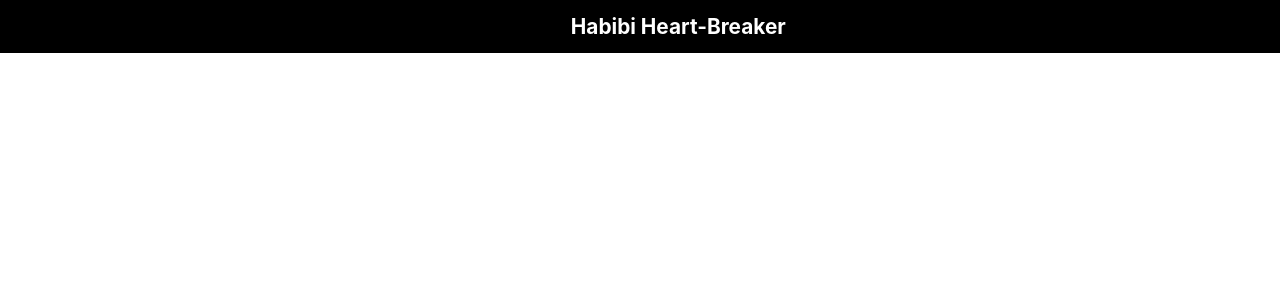
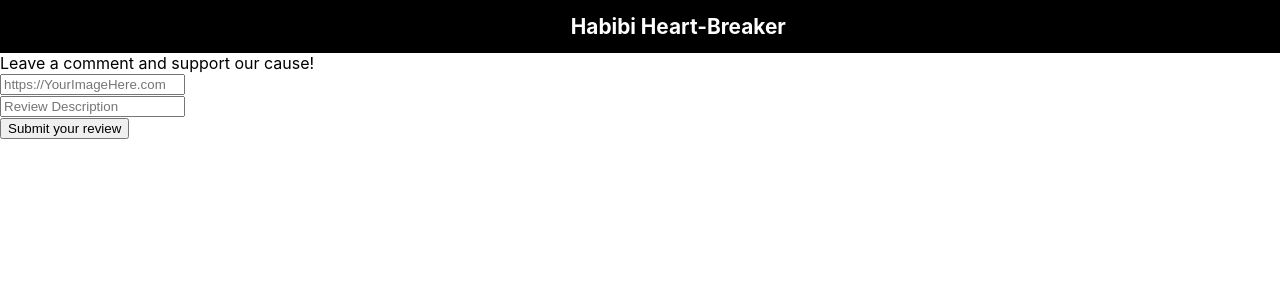
Before and after one commit to ASaliba0419/Habibi-Heartbreaker, a React (Create React App) app in the folder client/: page /show-your-support in a window 1280 px wide. Shown: the top 300 px of the page. Built offline with nearby package versions, Linux system fonts and the light colour scheme; no server answers.

Commit message:
Issue ticket help

```diff
--- a/client/src/App.js
+++ b/client/src/App.js
@@ -12,16 +12,17 @@ import {
   verifyUser,
   removeToken
 } from './services/users.js';
-import { getProducts } from './services/products';
+import { getProducts, createSupport, updateSupport, deleteSupport, getSupport } from './services/products';
 import Comments from './screens/Comments/Comments'
 import About from './screens/About/About'
 import Gallery from './screens/Gallery/Gallery'
+import PviewForm from './screens/PviewForm/PviewForm';
 
 
 
 function App() {
   const [products, setProducts] = useState([])
-
+  const [supports, setSupports] = useState([])
   const [currentUser, setCurrentUser] = useState(null);
   const history = useHistory();
 
@@ -59,6 +60,43 @@ function App() {
     fetchProducts()
   }, [])
 
+  useEffect(() => {
+    const fetchSupports = async () => {
+      const supportList = await getSupport();
+      setSupports(supportList)
+    }
+    fetchSupports()
+  }, [])
+
+
+  useEffect(() => {
+    const fetchSupportsCreate = async () => {
+      const supportList = await createSupport();
+      setSupports(supportList)
+    }
+    fetchSupportsCreate()
+  }, [])
+
+  useEffect(() => {
+    const fetchSupportsUpdate = async () => {
+      const supportList = await updateSupport();
+      setSupports(supportList)
+    }
+    fetchSupportsUpdate()
+  }, [])
+
+  useEffect(() => {
+    const fetchSupportsDelete = async () => {
+      const supportList = await deleteSupport();
+      setSupports(supportList)
+    }
+    fetchSupportsDelete()
+  }, [])
+
+  const handleSupportCreate = async (supportData) => {
+    const newSupport = await createSupport(supportData)
+    setSupports((prevState) => [...prevState, newSupport]);
+  };
 
 
   return (
@@ -77,16 +115,24 @@ function App() {
               <SignIn handleLogin={handleLogin} />
             </Route>
             <Route path='/products'>
-              <Products products={products}/>
+              <Products products={products} />
             </Route>
-            <Route path='/comments'>
-              <Comments />
+            <Route path='/supports'>
+              <Comments
+                getSupport={getSupport}
+                supports={supports}/>
             </Route>
             <Route path='/about-the-owner'>
               <About />
             </Route>
             <Route path='/gallery'>
               <Gallery />
+            </Route>
+            <Route path='/show-your-support'>
+              <PviewForm
+                handleSupportCreate={handleSupportCreate}
+                supports={supports}
+                />
             </Route>
           </Layout>
         </switch>
--- a/client/src/components/Nav/Nav.jsx
+++ b/client/src/components/Nav/Nav.jsx
@@ -21,7 +21,7 @@ const Nav = (props) => {
               <Link to='/about-the-owner'>About the Owner</Link>
               <Link to='/products'>Shop Now</Link>
               <Link to='/'><h1 id='title'>Habibi Heart-Breaker</h1></Link>
-              <Link to='/comments' id='comments-nav'>Comments</Link>
+              <Link to='/supports' id='comments-nav'>Comments</Link>
               <Link to='/sign-up'>Sign Up</Link>
               <Link to='/sign-in'>Login</Link>
 
@@ -33,7 +33,7 @@ const Nav = (props) => {
                 <Link to='/gallery'>Gallery</Link>
                 <Link to='/products'>Shop Now</Link>
                 <Link to='/about-the-owner'>About the Owner</Link>
-                <Link to='/comments' id='comments-nav'>Comments</Link>
+                <Link to='/supports' id='comments-nav'>Comments</Link>
                 <Link to='/cart'>My Cart</Link>
               </div>
             </div>
--- a/client/src/screens/Comments/Comments.jsx
+++ b/client/src/screens/Comments/Comments.jsx
@@ -1,11 +1,26 @@
 import React from 'react'
+import { Link } from 'react-router-dom'
 
-const Comments = () => {
+const Comments = (props) => {
   return (
     <>
       <div>
       This is the comments page
       </div>
+      <Link to='/show-your-support'>
+        <button>Add</button>
+      </Link>
+
+
+      <p>{props.description}</p>
+
+
+
+
+
+
+
+
     </>
   )
 }
--- /dev/null
+++ b/client/src/screens/PviewForm/PviewForm.jsx
@@ -0,0 +1,59 @@
+import React, { useState } from 'react'
+
+const PviewForm = (props) => {
+  const [formData, setFormData] = useState({
+    image: '',
+    description: ''
+  })
+
+  const handleChange = (e) => {
+    const { name, value } = e.target;
+    setFormData((prevState) => ({
+      ...prevState,
+      [name]: value,
+    }));
+  };
+
+
+
+  return (
+    <div className='form-wrapper'>
+
+
+      <form onSubmit={(e) => {
+        e.preventDefault()
+        props.handleSupportCreate(formData)
+      }}>
+
+
+
+
+      <div>Leave a comment and support our cause!</div>
+      <div className='field'>
+        <input
+          value={formData.image}
+          onChange={handleChange}
+          type="text"
+          name='image'
+          placeholder='https://YourImageHere.com'
+          required
+        />
+      </div>
+
+      <div className="field">
+        <input
+          value={formData.description}
+          onChange={handleChange}
+          type="description"
+          name="description"
+          placeholder="Review Description" />
+      </div>
+
+      <button type="submit">Submit your review</button>
+    </form>
+
+    </div >
+  )
+}
+
+export default PviewForm
--- a/client/src/services/products.js
+++ b/client/src/services/products.js
@@ -18,6 +18,16 @@ export const getProduct = async (id) => {
     console.log(error);
   }
 };
+
+export const getSupport = async () => {
+  try {
+    const response = await api.get("/supports");
+    return response.data;
+  } catch (error) {
+    throw error;
+  }
+
+}
 
 export const createSupport = async (support) => {
   try {
```
Also changed, not shown: client/src/screens/Pview/Pview.css (added), client/src/screens/Pview/Pview.jsx (added), client/src/screens/PviewForm/PviewForm.css (added).
